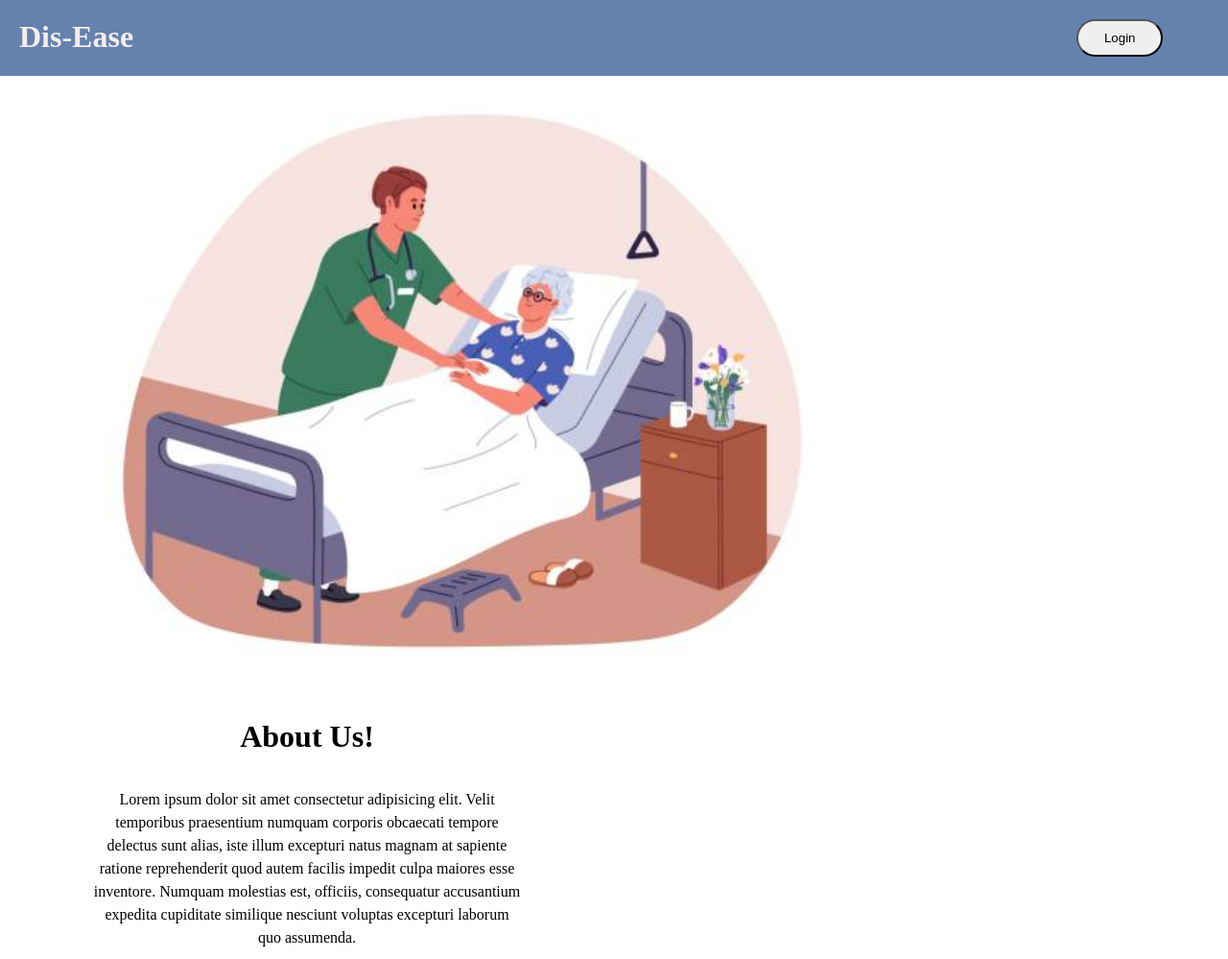
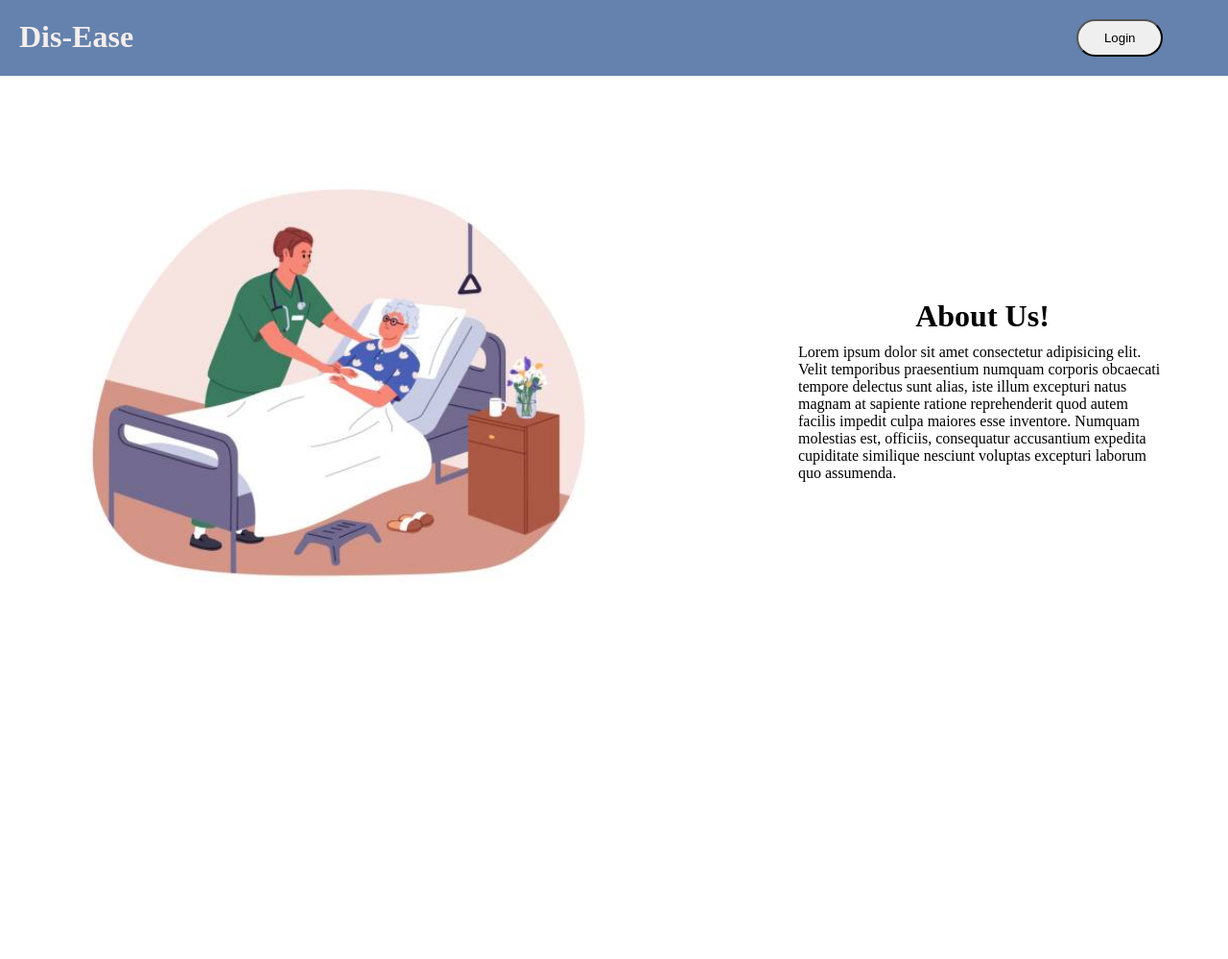
Before and after one commit to UtsavlalShrestha/disease-prediction-and-doctor-booking, a Django app: page / in a window 1280 px wide. Shown: the whole page at 96% size. After the commit the page ends 602 px from the top, so only its background shows below. Run offline with Django 5.2, Linux system fonts and the light colour scheme.

Commit message:
Upate home.css

```diff
--- a/static/css/home.css
+++ b/static/css/home.css
@@ -1,47 +1,3 @@
-<<<<<<< HEAD
-.home-container {
-  display: flex;
-  align-items: center;
-  justify-content: space-between;
-  padding: 0 5%;
-  gap: 20px;
-  max-width: 100%;
-}
-
-.disp-image .home-image {
-  width: 95%;
-  height: auto;
-  object-fit: cover;
-  transition: all 0.5s ease-in-out;
-}
-
-.disp-image .home-image:hover {
-  width: 97%;
-  height: auto;
-  transition: width 0.5s ease-out;
-}
-
-.disp-content {
-  width: 50%;
-  display: flex;
-  flex-direction: column;
-  justify-content: center;
-  align-items: center;
-}
-
-.disp-content h1,
-.disp-content p {
-  margin: 0;
-  padding: 10px 0;
-  line-height: 1.5;
-}
-
-.disp-content p {
-  max-width: 70%;
-  text-align: center;
-}
-=======
-
 .home-container{
   display: grid;
   width: 90%;
@@ -66,9 +22,7 @@
   flex-direction: column;
   justify-content: center;
   align-items: center;
-        gap: 10px; /* Adjust gap between elements */
-        text-align: center; /* Align text in the center */
+  gap: 10px; /* Adjust gap between elements /
+  text-align: center; / Align text in the center */
 
 }
-
->>>>>>> bda299f922c3c1ffe82a987e112f05d77f908ded
```
Lines whose indentation alone changed are shown as unchanged.
